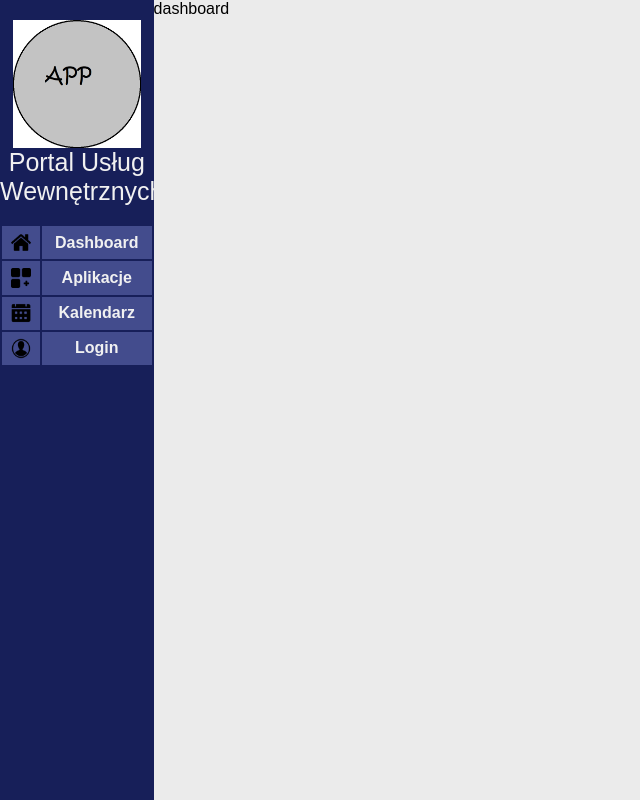
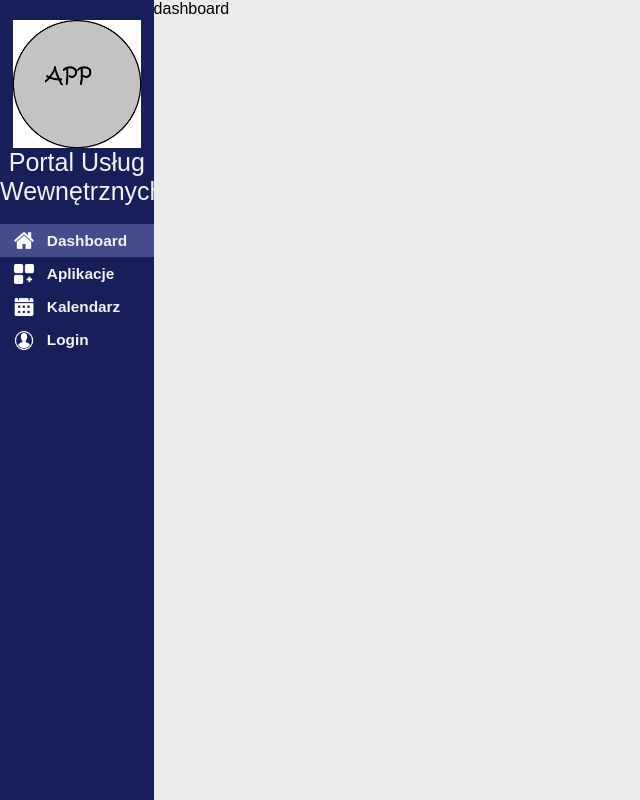
Before and after one commit to BaroshVBi/homepage, a PHP site: page / in a window 1280 px wide. Shown: the whole page, without its empty margins (0-640 px from the left). Run offline with PHP 8.4, Linux system fonts and the light colour scheme; data comes from the database, SQL or seed files in the repository; lists and menus that the app fills with data are empty.

Commit message:
zakładki

```diff
--- a/app/index.php
+++ b/app/index.php
@@ -19,15 +19,15 @@
 							<th><img class="" src="./public/icons/home.png"></th>
 							<th><span class="">Dashboard</span></th>
 					</tr>
-					<tr class="tab_links tab_link_active" onClick="openTabs(this, 'apps_tab')">
+					<tr class="tab_links " onClick="openTabs(this, 'apps_tab')">
 							<th><img class="" src="./public/icons/add.png"></th>
 							<th><span class="">Aplikacje</span></th>
 					</tr>
-					<tr class="tab_links tab_link_active" onClick="openTabs(this, 'calendar_tab1')">
+					<tr class="tab_links " onClick="openTabs(this, 'calendar_tab1')">
 							<th><img class="" src="./public/icons/calendar.png"></th>
 							<th><span class="">Kalendarz</span></th>
 					</tr>
-					<tr class="tab_links tab_link_active" onClick="openTabs(this, 'login_tab')">
+					<tr class="tab_links " onClick="openTabs(this, 'login_tab')">
 							<th><img class="" src="./public/icons/avatar.png"></th>
 							<th><span class="">Login</span></th>
 					</tr>
@@ -49,7 +49,7 @@
 					if($result1->num_rows > 0) {
 						while($row1 = $result1->fetch_assoc()) {
 							$html_id = "" . $row1["id"] . $row1["name"] . "";
-							echo "<div class='col-12' onClick=\"collapse('$html_id', this);\">Kategoria: " . $row1["name"] . "</div><div id='" . $html_id . "' class='container col-12 padding_0' style='max-height:100%;'>";
+							echo "<div class='col-12' onClick=\"collapse('$html_id', this);\">" . $row1["name"] . "</div><div id='" . $html_id . "' class='container col-12 padding_0' style='max-height:100%;'>";
 
 							$sql = "SELECT * FROM apps WHERE app_category_id=" . $row1["id"];
 							$result = mysqli_query($db,$sql);
--- a/app/public/style.css
+++ b/app/public/style.css
@@ -240,26 +240,37 @@ button{
 	}
 
 	.sidenav span {
-
+		color: #f1f1f1;
+		font-size: 1.2vw;
 	}
 
 	.sidenav table {
-		width:100%;
+		width: 100%;
+		border: none;
+		border-spacing: 0;
+	}
+
+	.sidenav tr:hover {
+		color: #f1f1f1;
+		background-color: #515aa1;
+		cursor: pointer
 	}
 
 	.sidenav th {
 		padding: 0.5vw;
 	}
 
+		.sidenav th:first-child {
+			text-align: right;
+		}
+
+		.sidenav th:last-child {
+			text-align: left;
+		}
+
 .main {
 	margin-left: 12vw; /* Same as the width of the sidebar */
 	padding: 0px;
-}
-
-/* On smaller screens, where height is less than 450px, change the style of the sidebar (less padding and a smaller font size) */
-@media screen and (max-height: 450px) {
-	.sidenav {padding-top: 15px;}
-	.sidenav a {font-size: 18px;}
 }
 
 .tabs {
```
Also changed, not shown: app/public/icons/add.png, app/public/icons/avatar.png, app/public/icons/calendar.png, app/public/icons/home.png.
